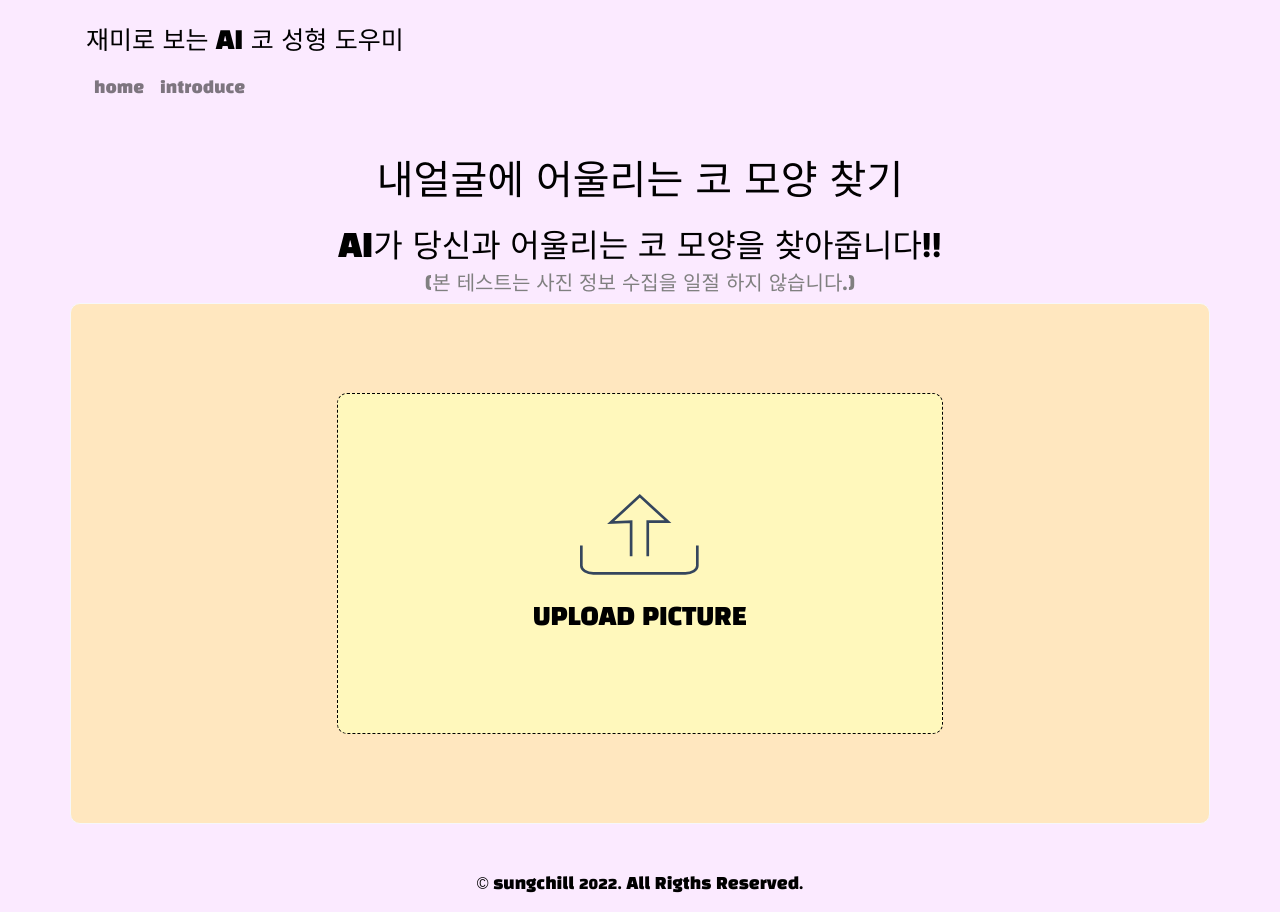
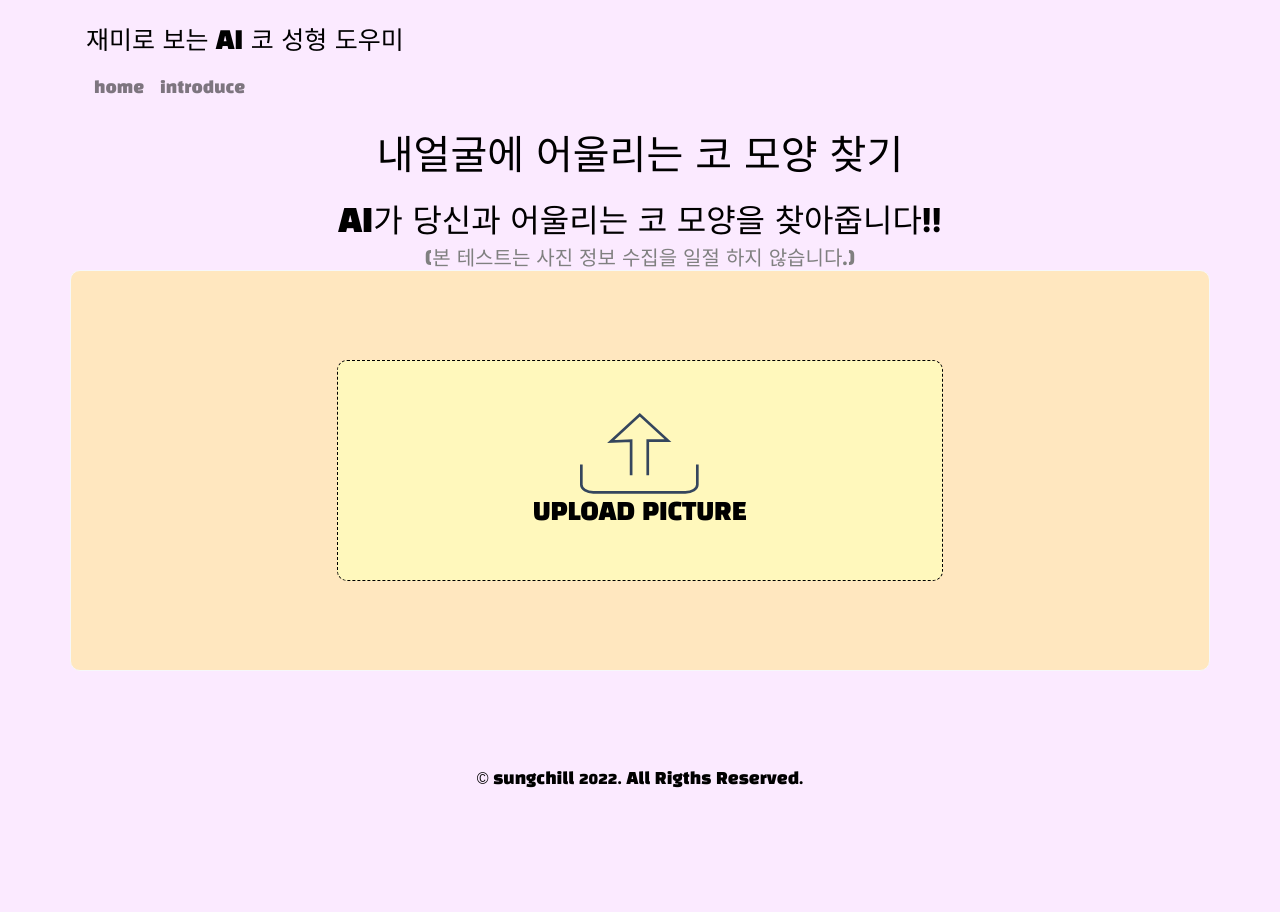
Before and after one commit to Sungchill/findShapeNose, a plain HTML site: page index.html in a window 1280 px wide. After the commit the page ends 807 px from the top, so only its background shows below. Drawn offline with nearby package versions, Linux system fonts and the light colour scheme.

```diff
--- a/index.html
+++ b/index.html
@@ -72,7 +72,7 @@
 			class="jsbin"
 			src="https://ajax.googleapis.com/ajax/libs/jquery/1/jquery.min.js"
 		></script>
-		<div class="mt-3 container file-upload">
+		<div class="mt-1 mb-5 container file-upload">
 			<div class="image-upload-wrap">
 				<input
 					class="file-upload-input"
@@ -81,8 +81,8 @@
 					accept="image/*"
 				/>
 				<div class="drag-text">
-					<img src="img/upload.svg" class="mt-5 pt-5 upload" />
-					<h3 class="mb-5 pb-5 pt-4 upload-text">
+					<img src="img/upload.svg" class="mt-5 upload" />
+					<h3 class="mb-5 pb-0 upload-text">
 						Upload picture
 					</h3>
 				</div>
--- a/intstyle.css
+++ b/intstyle.css
@@ -31,7 +31,7 @@
 }
 
 .section {
-	margin-top: 25px;
+	margin-top: 0px;
 }
 
 .title {
--- a/style.css
+++ b/style.css
@@ -143,7 +143,7 @@
 }
 
 .section {
-	margin-top: 25px;
+	margin-top: 0px;
 }
 
 .title {
@@ -164,7 +164,7 @@
 }
 
 /* On screens that are 600px or less, set the background color to olive */
-@media screen and (max-width: 600px) {
+@media screen and (max-width: 350px) {
 	html {
 		font-size: 10px;
 	}
```
